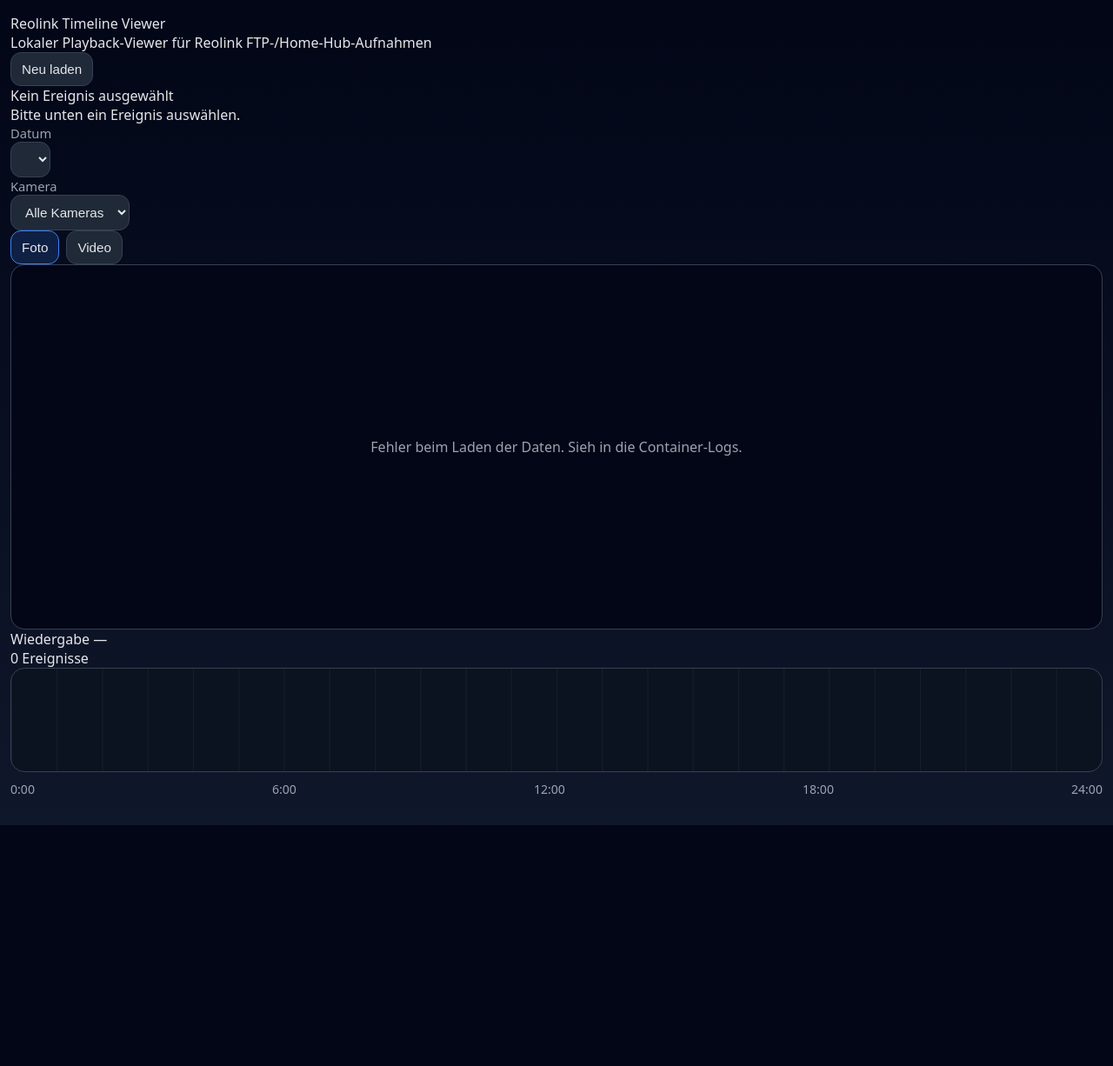
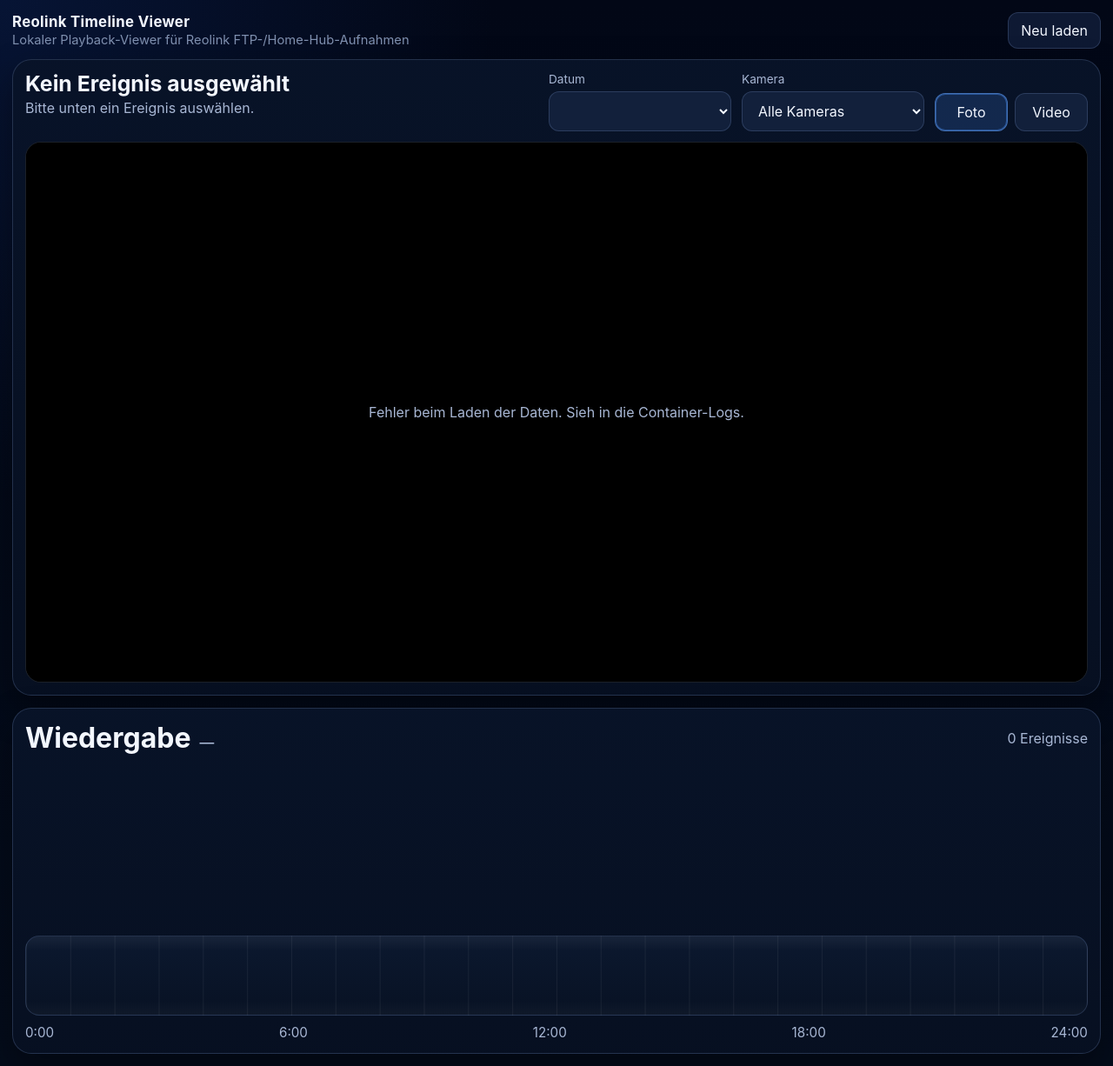
Before and after one commit to BenjiMcKenzie/reolink-timeline-viewer, a FastAPI app: page / in a window 1280 px wide. Shown: the whole page at 87% size. Before the commit the page ends 949 px from the top, so only its background shows below. Run offline with FastAPI, Linux system fonts and the light colour scheme; data that the repository does not hold is empty.

Commit message:
Update styles.css

```diff
--- a/app/static/styles.css
+++ b/app/static/styles.css
@@ -1,198 +1,487 @@
 :root {
-  --bg: #0f172a;
-  --panel: #111827;
-  --panel-soft: #1f2937;
-  --border: #374151;
-  --text: #e5e7eb;
-  --muted: #9ca3af;
-  --accent: #3b82f6;
-  --accent-soft: rgba(59, 130, 246, 0.18);
+  --bg: #050b17;
+  --bg-soft: #091224;
+  --panel: #0a152a;
+  --panel-2: #0d1a32;
+  --border: rgba(135, 164, 217, 0.22);
+  --border-strong: rgba(103, 164, 255, 0.58);
+  --text: #f3f7ff;
+  --muted: #a8b7d4;
+  --muted-2: #8091b0;
+  --accent: #4a93ff;
+  --accent-soft: rgba(74, 147, 255, 0.18);
+  --shadow: 0 18px 40px rgba(0, 0, 0, 0.36);
+  --radius-xl: 22px;
+  --radius-lg: 16px;
+  --radius-md: 12px;
 }
 
-* { box-sizing: border-box; }
-body {
+* {
+  box-sizing: border-box;
+}
+
+html, body {
   margin: 0;
-  font-family: system-ui, -apple-system, BlinkMacSystemFont, "Segoe UI", sans-serif;
-  background: linear-gradient(180deg, #020617, #0f172a);
+  min-height: 100%;
+  font-family: Inter, system-ui, -apple-system, BlinkMacSystemFont, "Segoe UI", sans-serif;
+  background:
+    radial-gradient(circle at top left, rgba(20, 58, 140, 0.26), transparent 32%),
+    linear-gradient(180deg, #020716 0%, #040c1b 100%);
   color: var(--text);
 }
 
-.app-shell {
-  width: min(1400px, calc(100vw - 24px));
-  margin: 0 auto;
-  padding: 16px 0 32px;
+body {
+  padding: 14px;
 }
 
-.topbar, .controls, .viewer-layout, .events { margin-bottom: 16px; }
-.topbar {
-  display: flex;
-  gap: 12px;
-  align-items: center;
-  justify-content: space-between;
-}
-.topbar h1 { margin: 0 0 4px; font-size: 1.8rem; }
-.topbar p { margin: 0; color: var(--muted); }
-
-.card {
-  background: rgba(17, 24, 39, 0.92);
-  border: 1px solid var(--border);
-  border-radius: 18px;
-  padding: 16px;
-  box-shadow: 0 10px 30px rgba(0,0,0,0.2);
+button,
+select {
+  font: inherit;
 }
 
-.controls {
-  display: grid;
-  grid-template-columns: repeat(3, minmax(0, 1fr));
-  gap: 12px;
-  align-items: end;
+.app-shell {
+  width: min(1660px, 100%);
+  margin: 0 auto;
 }
 
-label {
+.top-strip {
+  display: flex;
+  justify-content: space-between;
+  align-items: center;
+  gap: 16px;
+  margin-bottom: 12px;
+}
+
+.brand-title {
+  font-size: 1.05rem;
+  font-weight: 700;
+  letter-spacing: 0.02em;
+}
+
+.brand-subtitle {
+  color: var(--muted-2);
+  font-size: 0.92rem;
+  margin-top: 2px;
+}
+
+.top-action {
+  border: 1px solid var(--border);
+  background: rgba(16, 29, 56, 0.88);
+  color: var(--text);
+  border-radius: 12px;
+  padding: 10px 14px;
+  cursor: pointer;
+}
+
+.top-action:hover {
+  border-color: var(--border-strong);
+}
+
+.playback-shell {
+  display: grid;
+  grid-template-rows: auto auto;
+  gap: 14px;
+}
+
+.player-panel,
+.playback-panel {
+  background: linear-gradient(180deg, rgba(8, 19, 40, 0.98), rgba(7, 16, 34, 0.98));
+  border: 1px solid var(--border);
+  border-radius: var(--radius-xl);
+  box-shadow: var(--shadow);
+}
+
+.player-panel {
+  padding: 14px;
+}
+
+.player-topbar {
+  display: flex;
+  justify-content: space-between;
+  align-items: flex-start;
+  gap: 18px;
+  margin-bottom: 12px;
+}
+
+.player-camera {
+  font-size: 1.55rem;
+  font-weight: 700;
+  line-height: 1.1;
+}
+
+.player-meta {
+  margin-top: 4px;
+  color: var(--muted);
+  font-size: 1rem;
+}
+
+.player-actions {
+  display: flex;
+  align-items: end;
+  gap: 12px;
+  flex-wrap: wrap;
+}
+
+.select-wrap {
   display: flex;
   flex-direction: column;
   gap: 6px;
-  color: var(--muted);
-  font-size: 0.92rem;
 }
 
-select, button {
-  border-radius: 12px;
-  border: 1px solid var(--border);
-  background: var(--panel-soft);
-  color: var(--text);
-  padding: 10px 12px;
-  font-size: 0.95rem;
+.select-wrap label {
+  color: var(--muted);
+  font-size: 0.85rem;
 }
 
-button { cursor: pointer; }
-.ghost-button:hover, .mode-button:hover { border-color: var(--accent); }
-.mode-switch { display: flex; gap: 8px; }
-.mode-button.active {
-  background: var(--accent-soft);
-  border-color: var(--accent);
+.select-wrap select {
+  min-width: 210px;
+  border: 1px solid var(--border);
+  background: rgba(19, 33, 61, 0.98);
+  color: var(--text);
+  border-radius: 12px;
+  padding: 11px 14px;
 }
 
-.viewer-layout {
-  display: grid;
-  grid-template-columns: 2fr 1fr;
-  gap: 16px;
+.mode-switch {
+  display: inline-flex;
+  gap: 8px;
 }
 
-.viewer-header, .timeline-header, .events-header {
-  display: flex;
-  justify-content: space-between;
-  align-items: center;
-  gap: 12px;
-  margin-bottom: 14px;
+.mode-button {
+  border: 1px solid var(--border);
+  background: rgba(19, 33, 61, 0.98);
+  color: var(--text);
+  border-radius: 12px;
+  padding: 11px 16px;
+  cursor: pointer;
+  min-width: 84px;
 }
 
-.viewer-header h2, .timeline-header h2, .events-header h2 { margin: 0; font-size: 1.15rem; }
-.viewer-header p, .timeline-header span, .events-header span, .stats { color: var(--muted); margin: 0; }
+.mode-button.active {
+  border-color: var(--border-strong);
+  background: var(--accent-soft);
+  box-shadow: inset 0 0 0 1px rgba(74, 147, 255, 0.4);
+}
+
+.viewer-frame {
+  border-radius: 18px;
+  overflow: hidden;
+  border: 1px solid rgba(150, 175, 223, 0.18);
+  background: #000;
+}
 
 .viewer-stage {
-  min-height: 420px;
-  border-radius: 16px;
-  overflow: hidden;
-  border: 1px solid var(--border);
-  background: #020617;
+  min-height: 620px;
   display: flex;
   align-items: center;
   justify-content: center;
+  background: #000;
 }
 
 .viewer-stage img,
 .viewer-stage video {
   width: 100%;
-  height: 100%;
-  max-height: 72vh;
+  max-height: 76vh;
+  background: #000;
   object-fit: contain;
-  background: #000;
+  display: block;
 }
 
 .empty-state {
   color: var(--muted);
-  padding: 32px;
+  padding: 34px;
   text-align: center;
+}
+
+.playback-panel {
+  padding: 14px;
+}
+
+.playback-header {
+  display: flex;
+  justify-content: space-between;
+  align-items: center;
+  gap: 16px;
+  margin-bottom: 12px;
+}
+
+.playback-title {
+  font-size: 2rem;
+  font-weight: 700;
+  display: flex;
+  align-items: baseline;
+  gap: 10px;
+}
+
+#selectedMonthLabel {
+  font-size: 1.05rem;
+  color: var(--muted);
+  font-weight: 500;
+}
+
+.playback-stats {
+  color: var(--muted);
+  font-size: 1rem;
+}
+
+.day-strip-wrap {
+  margin-bottom: 12px;
+  overflow-x: auto;
+}
+
+.day-strip {
+  display: inline-flex;
+  min-width: 100%;
+  gap: 8px;
+  padding-bottom: 2px;
+}
+
+.day-pill {
+  border: 1px solid var(--border);
+  background: rgba(14, 27, 52, 0.94);
+  color: var(--muted);
+  border-radius: 12px;
+  min-width: 68px;
+  padding: 9px 12px;
+  text-align: center;
+  cursor: pointer;
+  transition: 0.16s ease;
+}
+
+.day-pill .day-num {
+  display: block;
+  font-size: 1.15rem;
+  font-weight: 700;
+  color: var(--text);
+}
+
+.day-pill .day-week {
+  display: block;
+  font-size: 0.78rem;
+  color: var(--muted-2);
+  margin-top: 2px;
+}
+
+.day-pill.active {
+  border-color: var(--border-strong);
+  background: linear-gradient(180deg, rgba(31, 70, 148, 0.88), rgba(22, 52, 111, 0.88));
+  box-shadow: 0 0 0 1px rgba(74, 147, 255, 0.32);
+}
+
+.filmstrip-wrap {
+  overflow-x: auto;
+  padding-bottom: 8px;
+}
+
+.events-filmstrip {
+  display: flex;
+  gap: 12px;
+  min-height: 148px;
+  padding-bottom: 2px;
+}
+
+.event-tile {
+  width: 170px;
+  flex: 0 0 170px;
+  border: 1px solid var(--border);
+  border-radius: 14px;
+  overflow: hidden;
+  background: rgba(8, 16, 33, 0.96);
+  cursor: pointer;
+  transition: 0.16s ease;
+}
+
+.event-tile:hover {
+  border-color: rgba(137, 176, 255, 0.45);
+}
+
+.event-tile.active {
+  border-color: var(--border-strong);
+  box-shadow: 0 0 0 2px rgba(74, 147, 255, 0.24);
+}
+
+.event-thumb {
+  display: block;
+  width: 100%;
+  height: 96px;
+  object-fit: cover;
+  background: #000;
+}
+
+.event-thumb-fallback {
+  width: 100%;
+  height: 96px;
+  display: grid;
+  place-items: center;
+  background: #040a14;
+  color: var(--muted);
+  font-size: 0.92rem;
+}
+
+.event-caption {
+  padding: 10px 12px 12px;
+}
+
+.event-time {
+  font-size: 1.05rem;
+  font-weight: 700;
+  line-height: 1;
+}
+
+.event-camera {
+  margin-top: 6px;
+  color: var(--muted);
+  font-size: 0.92rem;
+  line-height: 1.15;
+}
+
+.timeline-wrap {
+  margin-top: 8px;
 }
 
 .timeline-track {
   position: relative;
-  height: 120px;
+  height: 92px;
+  border: 1px solid var(--border);
   border-radius: 16px;
+  overflow: hidden;
   background:
-    linear-gradient(to right, rgba(255,255,255,0.05) 1px, transparent 1px) 0 0 / calc(100% / 24) 100%,
-    #0b1220;
-  border: 1px solid var(--border);
-  overflow: hidden;
+    linear-gradient(to right, rgba(255,255,255,0.06) 1px, transparent 1px) 0 0 / calc(100% / 24) 100%,
+    linear-gradient(180deg, rgba(12, 25, 48, 0.98), rgba(8, 18, 36, 0.98));
+}
+
+.timeline-track::after {
+  content: "";
+  position: absolute;
+  inset: 0;
+  pointer-events: none;
+  background:
+    linear-gradient(to bottom, rgba(255,255,255,0.05), transparent 18%, transparent 82%, rgba(255,255,255,0.03));
 }
 
 .timeline-scale {
-  margin-top: 10px;
   display: flex;
   justify-content: space-between;
   color: var(--muted);
-  font-size: 0.88rem;
+  font-size: 0.95rem;
+  margin-top: 10px;
 }
 
 .timeline-marker {
   position: absolute;
   bottom: 0;
-  width: 4px;
-  height: 100%;
-  border-radius: 999px;
-  background: var(--accent);
-  opacity: 0.65;
+  transform: translateX(-50%);
+  width: 26px;
+  border: 0;
+  border-radius: 10px 10px 12px 12px;
+  background: linear-gradient(180deg, rgba(89, 154, 255, 0.88), rgba(63, 120, 232, 0.78));
+  cursor: pointer;
+  opacity: 0.82;
+  transition: 0.16s ease;
+  box-shadow: inset 0 0 0 1px rgba(162, 199, 255, 0.16);
+}
+
+.timeline-marker:hover {
+  opacity: 1;
 }
 
 .timeline-marker.active {
-  width: 6px;
+  background: linear-gradient(180deg, rgba(110, 175, 255, 0.98), rgba(74, 147, 255, 0.95));
+  box-shadow:
+    0 0 0 3px rgba(74, 147, 255, 0.20),
+    inset 0 0 0 1px rgba(193, 220, 255, 0.24);
   opacity: 1;
-  box-shadow: 0 0 0 6px rgba(59,130,246,0.14);
 }
 
-.events-grid {
-  display: grid;
-  grid-template-columns: repeat(auto-fill, minmax(180px, 1fr));
-  gap: 12px;
-}
-
-.event-card {
-  background: #0b1220;
-  border: 1px solid var(--border);
-  border-radius: 16px;
-  overflow: hidden;
-  cursor: pointer;
-}
-
-.event-card.active {
-  border-color: var(--accent);
-  box-shadow: 0 0 0 3px rgba(59,130,246,0.16);
-}
-
-.event-thumb {
-  width: 100%;
-  aspect-ratio: 16/10;
-  object-fit: cover;
-  display: block;
-  background: #000;
-}
-
-.event-fallback {
-  aspect-ratio: 16/10;
+.timeline-empty {
+  height: 100%;
   display: grid;
   place-items: center;
   color: var(--muted);
-  background: #030712;
-  font-size: 0.95rem;
 }
 
-.event-body { padding: 10px 12px 12px; }
-.event-time { font-weight: 700; margin-bottom: 4px; }
-.event-camera { color: var(--muted); font-size: 0.9rem; }
+::-webkit-scrollbar {
+  height: 10px;
+  width: 10px;
+}
 
-@media (max-width: 980px) {
-  .viewer-layout { grid-template-columns: 1fr; }
-  .controls { grid-template-columns: 1fr; }
-  .viewer-stage { min-height: 280px; }
+::-webkit-scrollbar-thumb {
+  background: rgba(119, 145, 194, 0.34);
+  border-radius: 999px;
 }
+
+::-webkit-scrollbar-track {
+  background: transparent;
+}
+
+@media (max-width: 1100px) {
+  .player-topbar {
+    flex-direction: column;
+  }
+
+  .player-actions {
+    width: 100%;
+  }
+
+  .select-wrap {
+    flex: 1 1 220px;
+  }
+
+  .select-wrap select {
+    width: 100%;
+    min-width: 0;
+  }
+
+  .viewer-stage {
+    min-height: 360px;
+  }
+
+  .playback-title {
+    font-size: 1.45rem;
+  }
+}
+
+@media (max-width: 720px) {
+  body {
+    padding: 8px;
+  }
+
+  .top-strip {
+    flex-direction: column;
+    align-items: stretch;
+  }
+
+  .player-camera {
+    font-size: 1.15rem;
+  }
+
+  .player-meta {
+    font-size: 0.9rem;
+  }
+
+  .mode-switch {
+    width: 100%;
+  }
+
+  .mode-button {
+    flex: 1 1 0;
+  }
+
+  .event-tile {
+    width: 138px;
+    flex-basis: 138px;
+  }
+
+  .event-thumb,
+  .event-thumb-fallback {
+    height: 82px;
+  }
+
+  .timeline-track {
+    height: 78px;
+  }
+
+  .timeline-marker {
+    width: 22px;
+  }
+}
```
